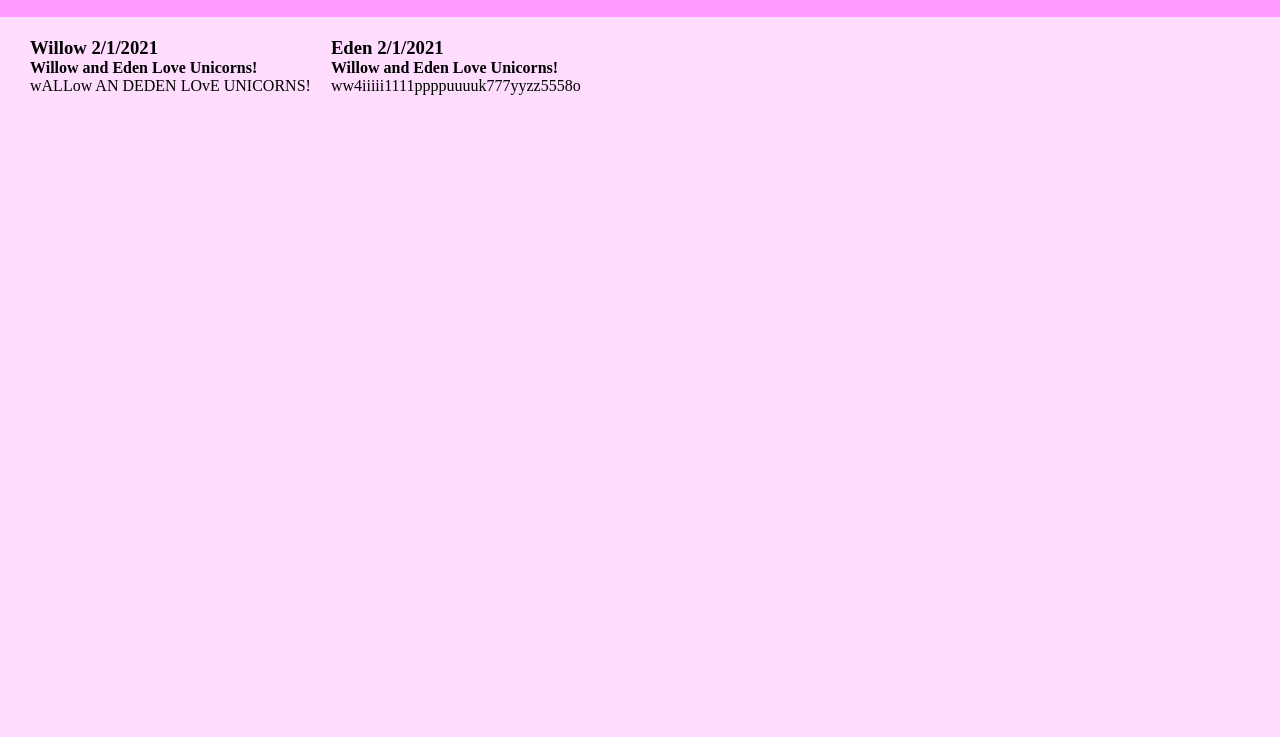
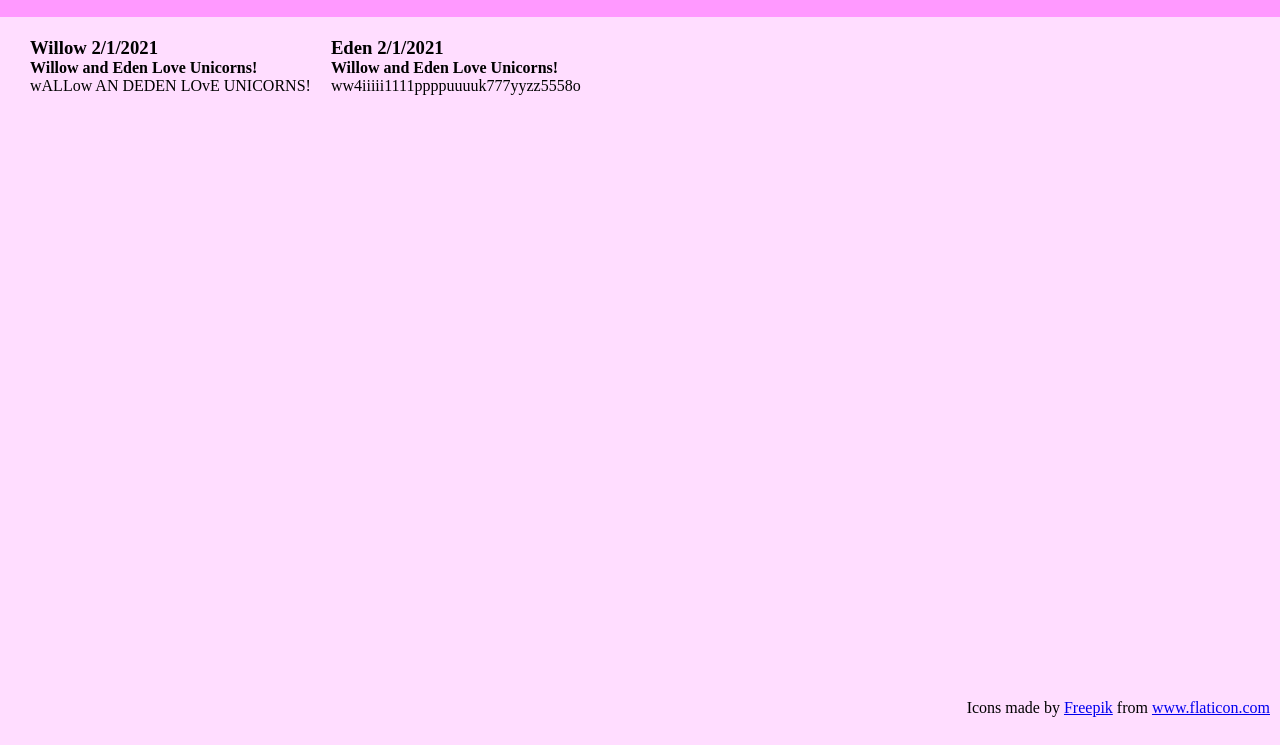
Before and after one commit to wildunicorns/wildunicorns.github.io, a plain HTML site: page index.html in a window 1280 px wide. Shown: the part 73-818 px from the top of the page. Drawn offline with Linux system fonts and the light colour scheme.

Commit message:
Added reference link

```diff
--- a/index.html
+++ b/index.html
@@ -26,6 +26,12 @@
                     <p>ww4iiiii1111ppppuuuuk777yyzz5558o</p>
                 </div>
             </div>
+            <div id="reference">
+                Icons made by
+                    <a href="https://www.freepik.com" title="Freepik">Freepik</a>
+                    from
+                    <a href="https://www.flaticon.com/" title="Flaticon">www.flaticon.com</a>
+            </div>
         </section>
     </body>
 </html>
--- a/public/styles.css
+++ b/public/styles.css
@@ -6,7 +6,6 @@
 html, body {
     height: 100%;
     width: 100%;
-
 }
 
 header {
@@ -16,7 +15,7 @@ header {
 
 #body {
     background-color:#FFDDFF;
-    height: 90vh;
+    height: 91vh;
 }
 
 #attempts {
@@ -39,3 +38,9 @@ header {
     display: flex;
     flex-direction: column;
 }
+
+#reference {
+    position: absolute;
+    right: 10px;
+    bottom: 10px;
+}
```
